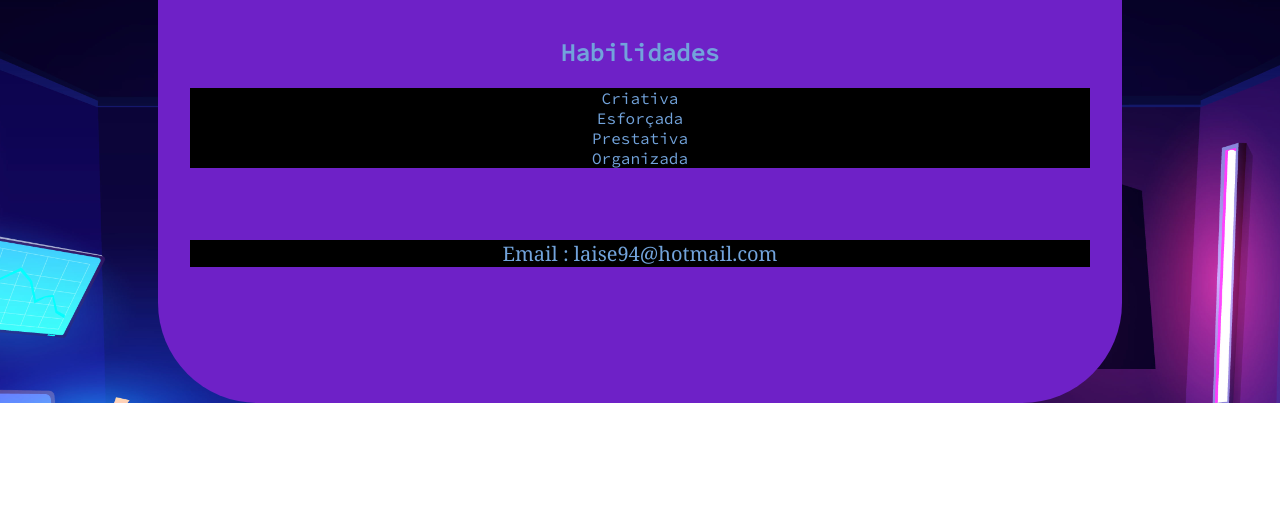
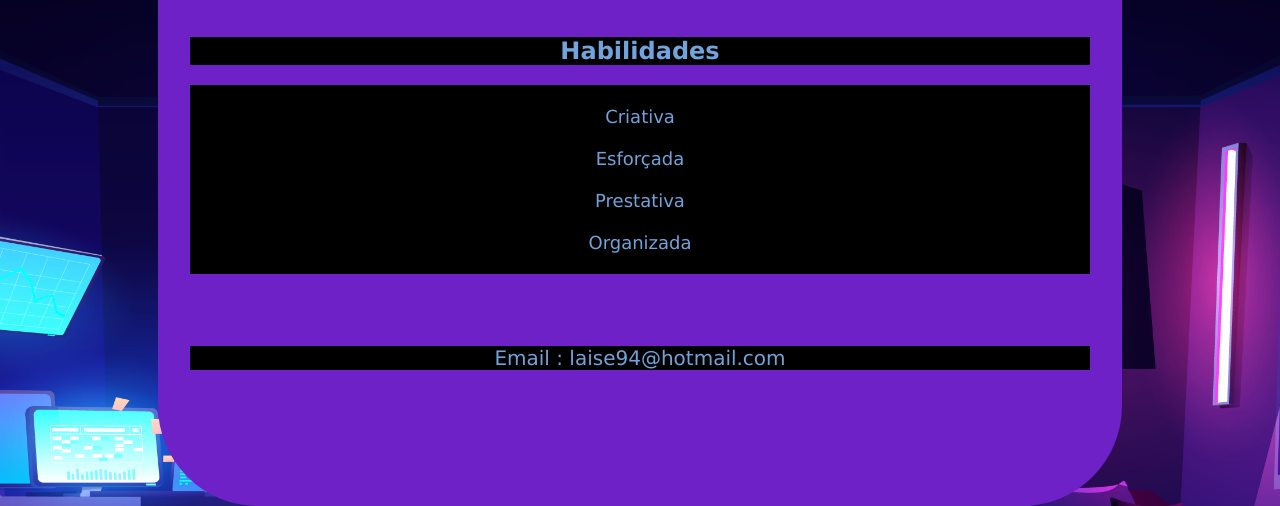
Before and after one commit to LaiFrance/LaiFrance.github.io, a plain HTML site: page index.html in a window 1280 px wide. Shown: the part 887-1393 px from the top of the page. Before the commit the page ends 1290 px from the top, so only its background shows below. Drawn offline with Linux system fonts and the light colour scheme.

Commit message:
alteraçoes no portfolio

```diff
--- a/css/style.css
+++ b/css/style.css
@@ -26,11 +26,7 @@ color: rgb(114, 163, 219);
 
 }
 
-#trybe{
-background-color: rgb(0, 0, 0);
-font-family: Georgia, 'Times New Roman', Times, serif;
 
-}
 
 .title{
    font: size 200px; ;
@@ -99,5 +95,13 @@ font-size: 50px;
 
 .list-style {
 background-color: black;
+font-family: Verdana, Geneva, Tahoma, sans-serif;
+font-size: large;
 
 }
+
+#trybe{
+    background-color: rgb(0, 0, 0);
+    font-family:Verdana, Geneva, Tahoma, sans-serif;
+
+    }
--- a/index.html
+++ b/index.html
@@ -43,14 +43,21 @@
 <br>
 
 
-<h2  width="300px class="title2">Habilidades   </h2>
+<h2 style="background-color: black; font-family: Verdana, Geneva, Tahoma, sans-serif;"> Habilidades
+ </h2>
 <br>
 
 <ol class="list-style">
+    <br>
     <li> Criativa</li>
+    <br>
         <li>Esforçada</li>
+        <br>
             <li>Prestativa</li>
-<li>Organizada
+            <br>
+       <li>Organizada
+       <br>
+    <br>
 <li>
 </ol>
 <br>
```
